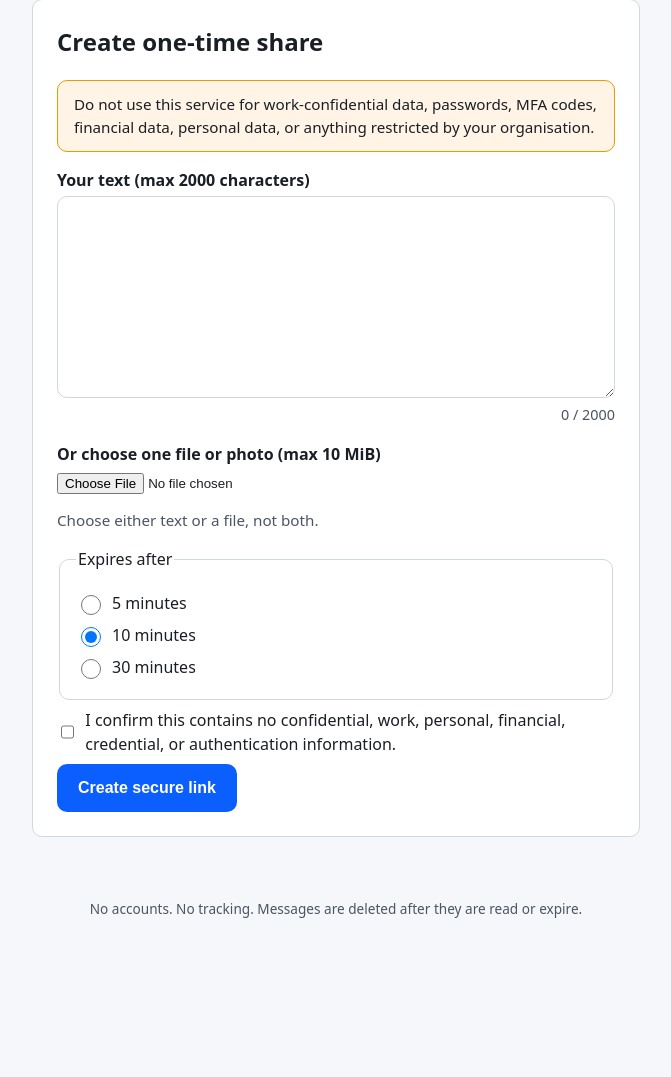
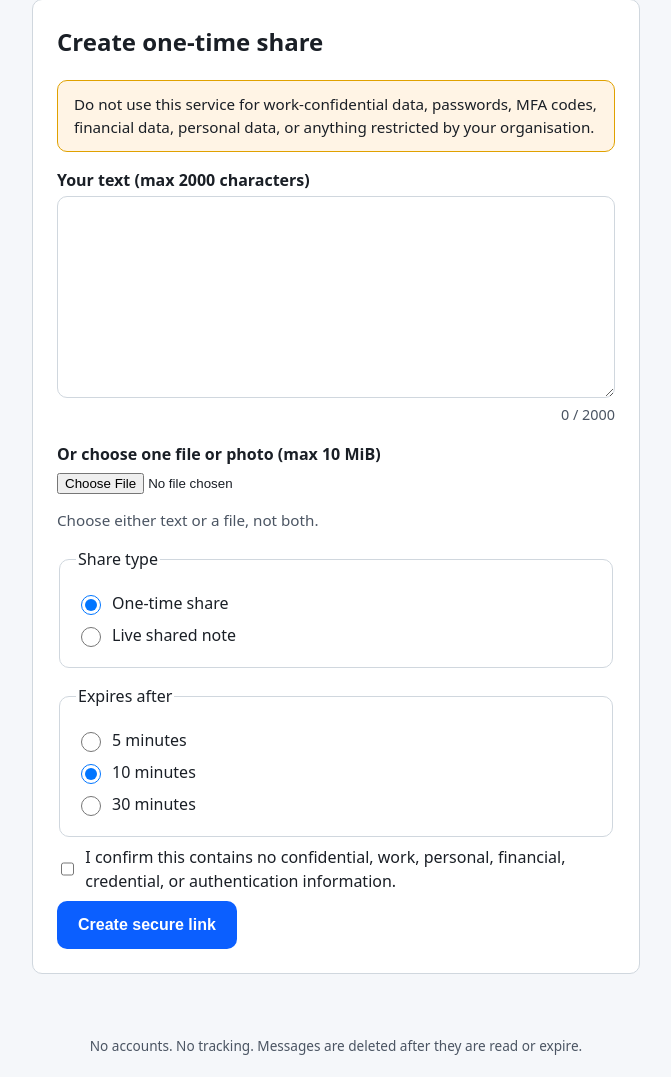
Before and after one commit to hans-tsang/one-time-text-bridge, a FastAPI app: page /create in a window 1280 px wide. Shown: the part 92-1169 px from the top of the page, without its empty margins (304-975 px from the left). Before the commit the page ends 1010 px from the top, so only its background shows below. Run offline with FastAPI, Linux system fonts and the light colour scheme.

Commit message:
Add live shared notes feature with WebSocket support and update documentation

```diff
--- a/app/database.py
+++ b/app/database.py
@@ -48,6 +48,7 @@ def init_db() -> None:
             "file_name": "VARCHAR(255)",
             "file_content_type": "VARCHAR(255)",
             "file_data": "BLOB",
+            "is_live_note": "BOOLEAN NOT NULL DEFAULT 0",
         }
         for name, definition in additions.items():
             if name not in columns:
--- a/app/main.py
+++ b/app/main.py
@@ -14,7 +14,7 @@ import logging
 from contextlib import asynccontextmanager
 
 import qrcode
-from fastapi import FastAPI, File, Form, Request, UploadFile
+from fastapi import FastAPI, File, Form, Request, UploadFile, WebSocket, WebSocketDisconnect
 from fastapi.responses import HTMLResponse, JSONResponse, RedirectResponse, Response
 from fastapi.staticfiles import StaticFiles
 from fastapi.templating import Jinja2Templates
@@ -50,6 +50,7 @@ logger = logging.getLogger("app.main")
 templates = Jinja2Templates(directory="app/templates")
 
 _cleanup_task: asyncio.Task | None = None
+_live_note_connections: dict[str, set[WebSocket]] = {}
 
 
 @asynccontextmanager
@@ -161,6 +162,7 @@ async def create_submit(
     text: str = Form(""),
     upload: UploadFile | None = File(None),
     expiry_minutes: int = Form(DEFAULT_EXPIRY_MINUTES),
+    share_mode: str = Form("one_time"),
     consent: str | None = Form(None),
     csrf_token: str = Form(...),
 ) -> HTMLResponse:
@@ -190,6 +192,9 @@ async def create_submit(
         _set_csrf_cookie(response, new_csrf)
         return response
 
+    if share_mode not in {"one_time", "live"}:
+        return HTMLResponse("Invalid share mode.", status_code=400)
+
     if upload and not upload.filename:
         upload = None
     file_data = await upload.read() if upload else None
@@ -202,6 +207,7 @@ async def create_submit(
             filename=upload.filename if upload else None,
             content_type=upload.content_type if upload else None,
             file_data=file_data,
+            is_live_note=share_mode == "live",
         )
     except MessageError as exc:
         new_csrf = issue_csrf_token()
@@ -223,7 +229,8 @@ async def create_submit(
     finally:
         db.close()
 
-    receive_path = request.url_for("receive", raw_token=raw_token).path
+    route_name = "live_note" if message.is_live_note else "receive"
+    receive_path = request.url_for(route_name, raw_token=raw_token).path
     receive_url = f"{settings.base_url.rstrip('/')}{receive_path}"
 
     qr_img = qrcode.make(receive_url)
@@ -246,6 +253,75 @@ async def create_submit(
     )
     _set_csrf_cookie(response, new_csrf)
     return response
+
+
+@app.get("/live/{raw_token}", response_class=HTMLResponse)
+async def live_note(request: Request, raw_token: str) -> HTMLResponse:
+    limited = _rate_limit_or_429(request, "live")
+    if limited:
+        return limited
+
+    db = next(_get_db())
+    try:
+        message = get_valid_message(db, raw_token)
+    finally:
+        db.close()
+
+    if message is None or not message.is_live_note:
+        return templates.TemplateResponse(request, "unavailable.html", {}, status_code=404)
+
+    return templates.TemplateResponse(
+        request,
+        "live.html",
+        {"raw_token": raw_token, "text": message.text, "max_length": settings.max_message_length},
+    )
+
+
+@app.websocket("/live/{raw_token}/ws")
+async def live_note_socket(websocket: WebSocket, raw_token: str) -> None:
+    db = SessionLocal()
+    try:
+        message = get_valid_message(db, raw_token)
+    finally:
+        db.close()
+
+    if message is None or not message.is_live_note:
+        await websocket.close(code=1008)
+        return
+
+    await websocket.accept()
+    connections = _live_note_connections.setdefault(raw_token, set())
+    connections.add(websocket)
+    try:
+        await websocket.send_json({"type": "sync", "text": message.text})
+        while True:
+            payload = await websocket.receive_json()
+            text = payload.get("text") if isinstance(payload, dict) else None
+            if not isinstance(text, str) or len(text) > settings.max_message_length:
+                continue
+
+            db = SessionLocal()
+            try:
+                current = get_valid_message(db, raw_token)
+                if current is None or not current.is_live_note:
+                    await websocket.close(code=1008)
+                    return
+                current.text = text
+                db.commit()
+            finally:
+                db.close()
+
+            for connection in list(connections):
+                try:
+                    await connection.send_json({"type": "update", "text": text})
+                except Exception:
+                    connections.discard(connection)
+    except WebSocketDisconnect:
+        pass
+    finally:
+        connections.discard(websocket)
+        if not connections:
+            _live_note_connections.pop(raw_token, None)
 
 
 @app.get("/r/{raw_token}", response_class=HTMLResponse)
--- a/app/models.py
+++ b/app/models.py
@@ -28,3 +28,4 @@ class Message(Base):
     expires_at: Mapped[datetime.datetime] = mapped_column(DateTime(), nullable=False)
     viewed_at: Mapped[datetime.datetime | None] = mapped_column(DateTime(), nullable=True)
     consumed: Mapped[bool] = mapped_column(Boolean, default=False, nullable=False)
+    is_live_note: Mapped[bool] = mapped_column(Boolean, default=False, nullable=False)
--- a/app/services/messages.py
+++ b/app/services/messages.py
@@ -71,6 +71,7 @@ def create_message(
     filename: str | None = None,
     content_type: str | None = None,
     file_data: bytes | None = None,
+    is_live_note: bool = False,
 ) -> tuple[Message, str]:
     """Create a message, returning (record, raw_token).
 
@@ -78,6 +79,8 @@ def create_message(
     """
     expiry_minutes = validate_expiry_minutes(expiry_minutes)
     has_file = filename is not None or file_data is not None
+    if is_live_note and has_file:
+        raise MessageError("Live shared notes cannot include a file.")
     if has_file:
         if text.strip():
             raise MessageError("Share either text or one file, not both.")
@@ -99,6 +102,7 @@ def create_message(
         expires_at=now + datetime.timedelta(minutes=expiry_minutes),
         viewed_at=None,
         consumed=False,
+        is_live_note=is_live_note,
     )
     db.add(message)
     db.commit()
--- a/app/static/js/app.js
+++ b/app/static/js/app.js
@@ -82,9 +82,42 @@
     }
   }
 
+  function setupLiveNote() {
+    var textarea = document.getElementById("live-note");
+    var status = document.getElementById("live-status");
+    if (!textarea || !textarea.dataset.websocketUrl) return;
+
+    var websocketUrl = new URL(textarea.dataset.websocketUrl);
+    websocketUrl.protocol = websocketUrl.protocol === "https:" ? "wss:" : "ws:";
+    var socket = new WebSocket(websocketUrl);
+    var timer;
+
+    socket.addEventListener("open", function () {
+      status.textContent = "Connected";
+    });
+    socket.addEventListener("close", function () {
+      status.textContent = "Connection lost. Reload to reconnect.";
+    });
+    socket.addEventListener("message", function (event) {
+      var update = JSON.parse(event.data);
+      if (typeof update.text === "string" && update.text !== textarea.value) {
+        textarea.value = update.text;
+      }
+    });
+    textarea.addEventListener("input", function () {
+      window.clearTimeout(timer);
+      timer = window.setTimeout(function () {
+        if (socket.readyState === WebSocket.OPEN) {
+          socket.send(JSON.stringify({ text: textarea.value }));
+        }
+      }, 100);
+    });
+  }
+
   document.addEventListener("DOMContentLoaded", function () {
     setupCharCounter();
     setupCopyButtons();
     setupShareButton();
+    setupLiveNote();
   });
 })();
--- a/app/templates/create.html
+++ b/app/templates/create.html
@@ -30,6 +30,18 @@
     <p class="hint">Choose either text or a file, not both.</p>
 
     <fieldset class="expiry-fieldset">
+      <legend>Share type</legend>
+      <label class="radio-label">
+        <input type="radio" name="share_mode" value="one_time" checked />
+        One-time share
+      </label>
+      <label class="radio-label">
+        <input type="radio" name="share_mode" value="live" />
+        Live shared note
+      </label>
+    </fieldset>
+
+    <fieldset class="expiry-fieldset">
       <legend>Expires after</legend>
       {% for minutes in expiry_options %}
       <label class="radio-label">
```
Also changed, not shown: app/templates/live.html (added, +19 -0 lines), tests/test_app.py (+27 -0 lines), tests/test_messages.py (+6 -0 lines), README.md, 1 other file.
